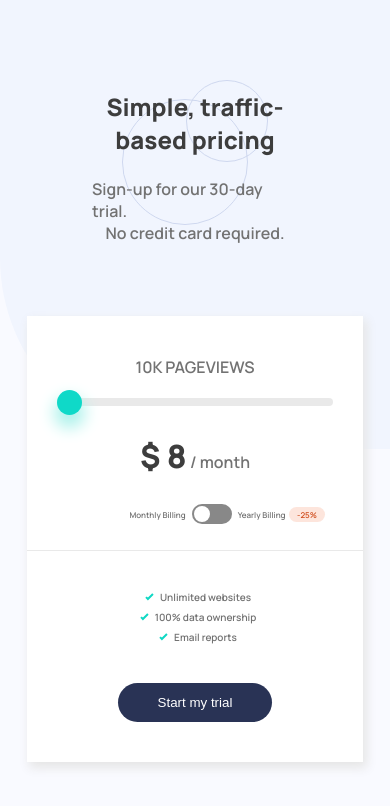
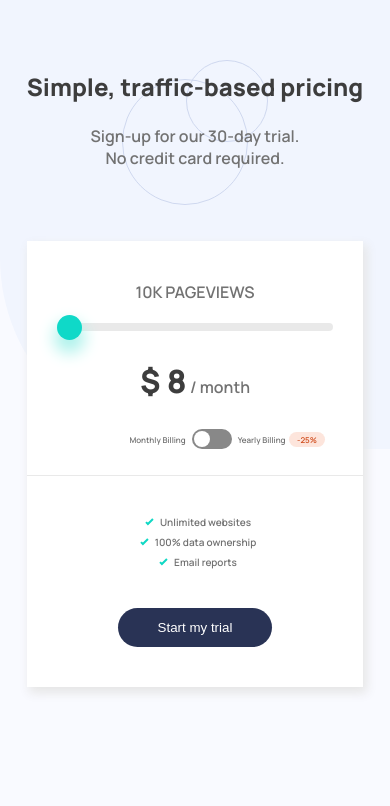
Before and after one commit to AnilaHsu/InteractivePriceComponent, a React (Create React App) app: page / in a window 390 px wide. Shown: the top 806 px of the page. Built offline with nearby package versions, Linux system fonts and the light colour scheme.

Commit message:
feat: update mobile design

```diff
--- a/src/App.css
+++ b/src/App.css
@@ -3,7 +3,7 @@
   flex-direction: column;
   align-items: center;
   height: 100%;
-  margin: 80px;
+  margin: 60px auto;
   background-image: url(../src/asset/pattern-circles.svg);
   background-repeat: no-repeat;
   background-position-x: center;
```
Also changed, not shown: src/image/mobile.jpg.
